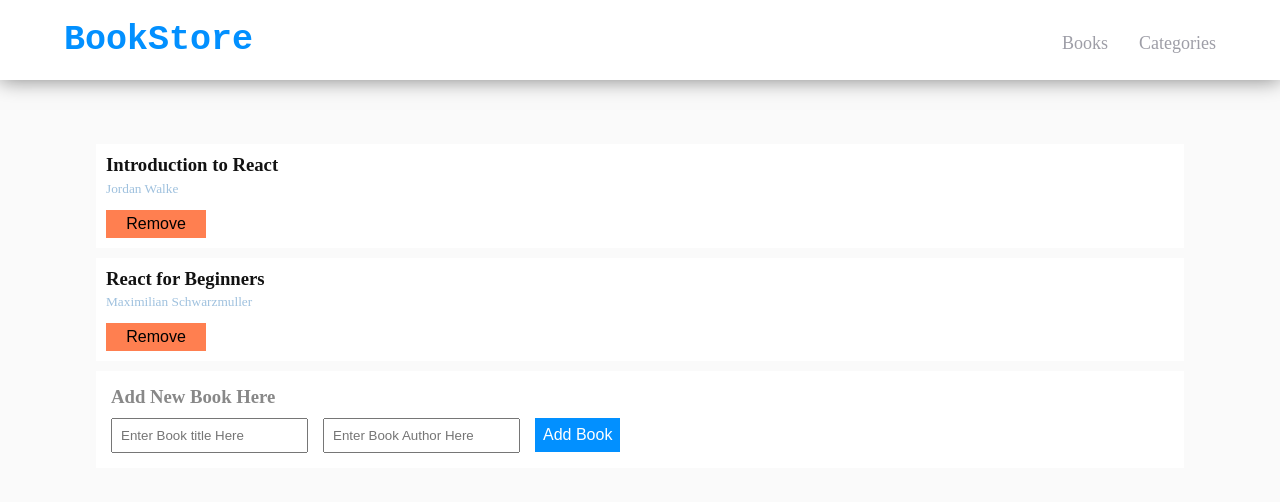
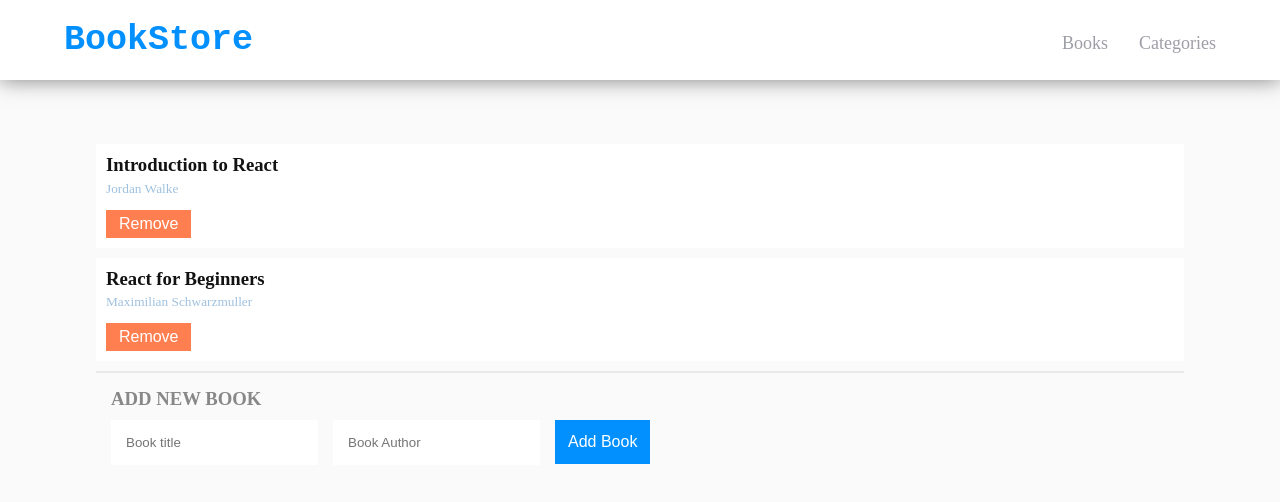
Before and after one commit to yayner2002/book-store, a React (Create React App) app: page / in a window 1280 px wide. Shown: the top 502 px of the page. Built offline with nearby package versions, Linux system fonts and the light colour scheme.

Commit message:
Add some extra basic style

```diff
--- a/src/components/Form.js
+++ b/src/components/Form.js
@@ -3,10 +3,10 @@ import './styles/Form.css';
 
 const Form = () => (
   <div className="form-container">
-    <h3>Add New Book Here</h3>
+    <h3>ADD NEW BOOK</h3>
     <form className="my-form">
-      <input type="text" name="titleEl" placeholder="Enter Book title Here" />
-      <input type="text" name="authorEl" placeholder="Enter Book Author Here" />
+      <input type="text" name="titleEl" placeholder="Book title" />
+      <input type="text" name="authorEl" placeholder="Book Author" />
       <button className="submit-btn" type="button">Add Book</button>
     </form>
   </div>
--- a/src/components/styles/Book.css
+++ b/src/components/styles/Book.css
@@ -29,13 +29,14 @@
 
 .delete-btn {
   background-color: coral;
-  padding: 5px 10px;
+  padding: 5px 8px;
   outline: none;
   border: none;
   font-size: 16px;
   cursor: pointer;
-  width: 100px;
+  width: 8%;
   margin-top: 0.5rem;
+  color: #fff;
 }
 
 @media (max-width: 500px) {
--- a/src/components/styles/Form.css
+++ b/src/components/styles/Form.css
@@ -3,8 +3,9 @@
   flex-direction: column;
   align-items: flex-start;
   justify-content: flex-start;
-  background-color: #fff;
+  background-color: #fafafa;
   padding: 15px;
+  border-top: 2px solid #e8e8e8;
 }
 
 .form-container h3 {
@@ -21,12 +22,13 @@
 }
 
 .my-form input {
-  padding: 8px;
+  padding: 15px;
   outline: none;
+  border: #fafafa;
 }
 
 .my-form button {
-  padding: 8px;
+  padding: 13px;
   outline: none;
   border: none;
   background-color: #0290ff;
```
